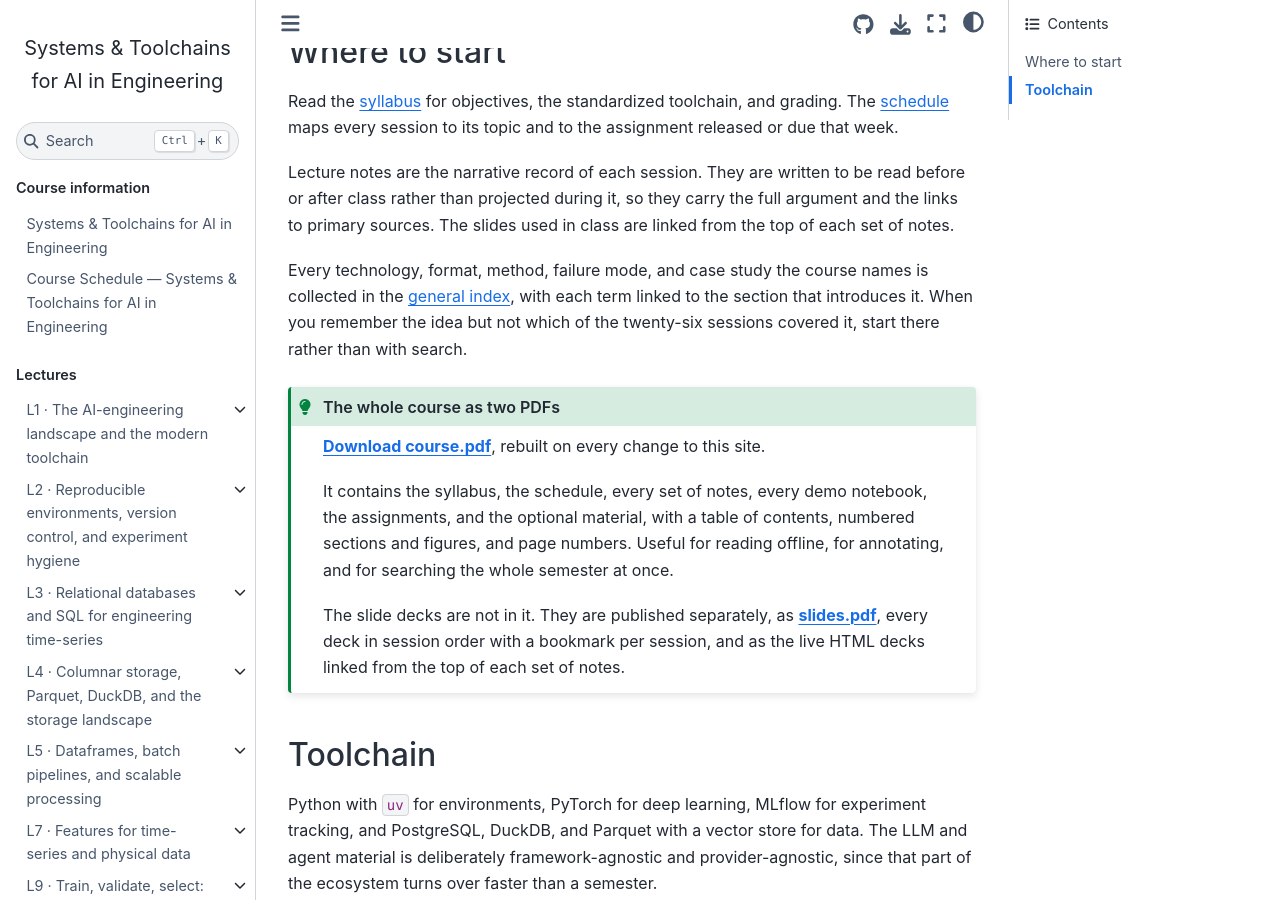
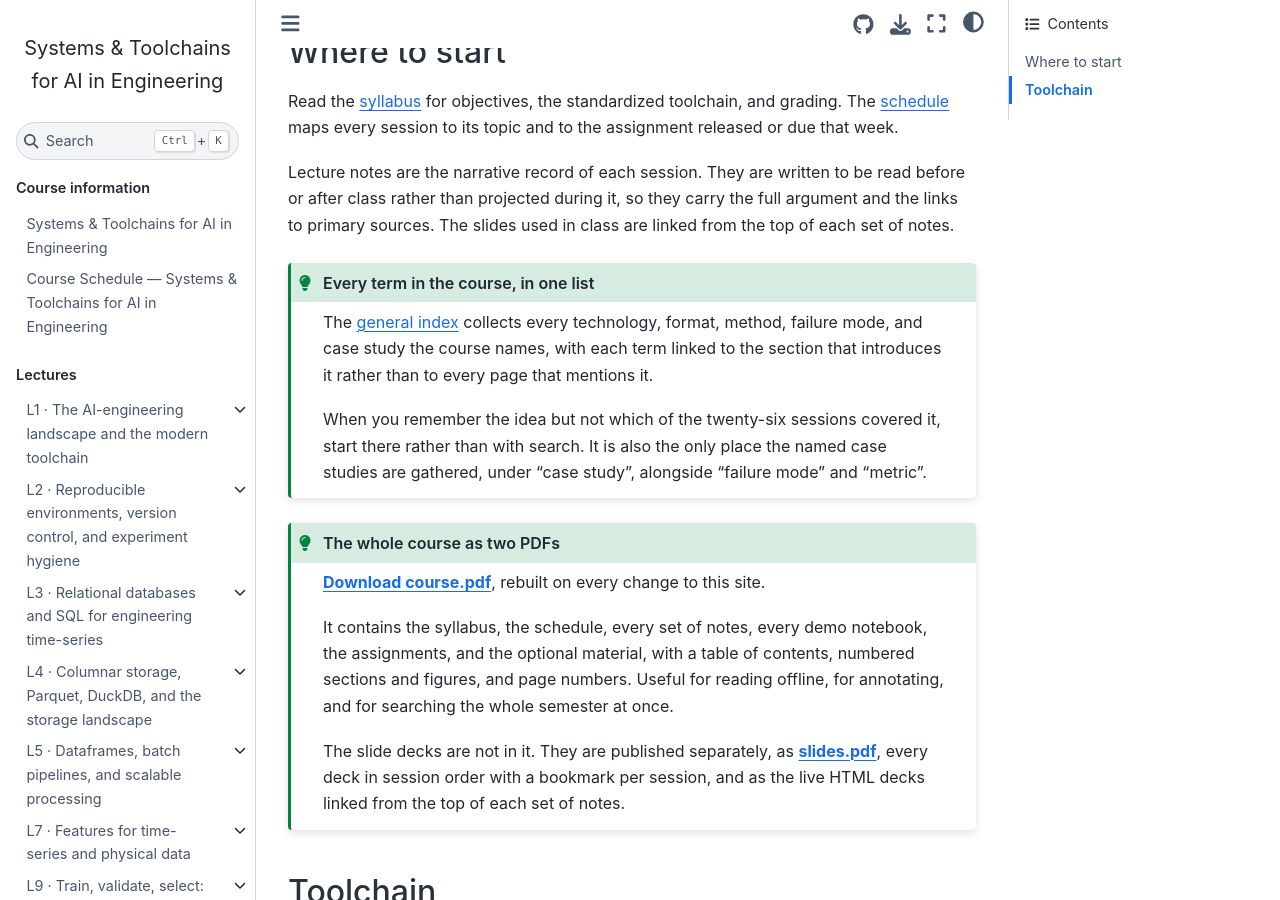
Before and after one commit to jkitchin/f26-06763, a Jupyter Book: the page built from index.md, in a window 1280 px wide and 900 px high, scrolled down 420 px. Built offline with Jupyter Book 1.0.4 settings and Sphinx 7.4.7 and the Sphinx Book theme 1.1.4, drawn with Linux system fonts in a browser that asks for light colours; pages that are not in the unit, such as notebooks, are missing from menus.

Commit message:
Give the index its own callout on the landing page
It was a paragraph of prose above a tip box, so the PDFs were the only
thing on the landing page that looked like a destination. Same {ref}
link, promoted to a tip admonition next to them, and it now says what
the three pair: clusters are, since "case study" is the entry point
nobody would guess at from a term list.

Co-Authored-By: Claude Opus 5 <noreply@anthropic.com>
Claude-Session: https://claude.ai/code/session_01YSPtkvJp7yBxubothaS2gZ

```diff
--- a/index.md
+++ b/index.md
@@ -21,10 +21,17 @@ or after class rather than projected during it, so they carry the full argument
 links to primary sources. The slides used in class are linked from the top of each set of
 notes.
 
-Every technology, format, method, failure mode, and case study the course names is
-collected in the {ref}`general index <genindex>`, with each term linked to the section that
-introduces it. When you remember the idea but not which of the twenty-six sessions covered
-it, start there rather than with search.
+:::{admonition} Every term in the course, in one list
+:class: tip
+
+The {ref}`general index <genindex>` collects every technology, format, method, failure
+mode, and case study the course names, with each term linked to the section that
+introduces it rather than to every page that mentions it.
+
+When you remember the idea but not which of the twenty-six sessions covered it, start
+there rather than with search. It is also the only place the named case studies are
+gathered, under "case study", alongside "failure mode" and "metric".
+:::
 
 :::{admonition} The whole course as two PDFs
 :class: tip
```
